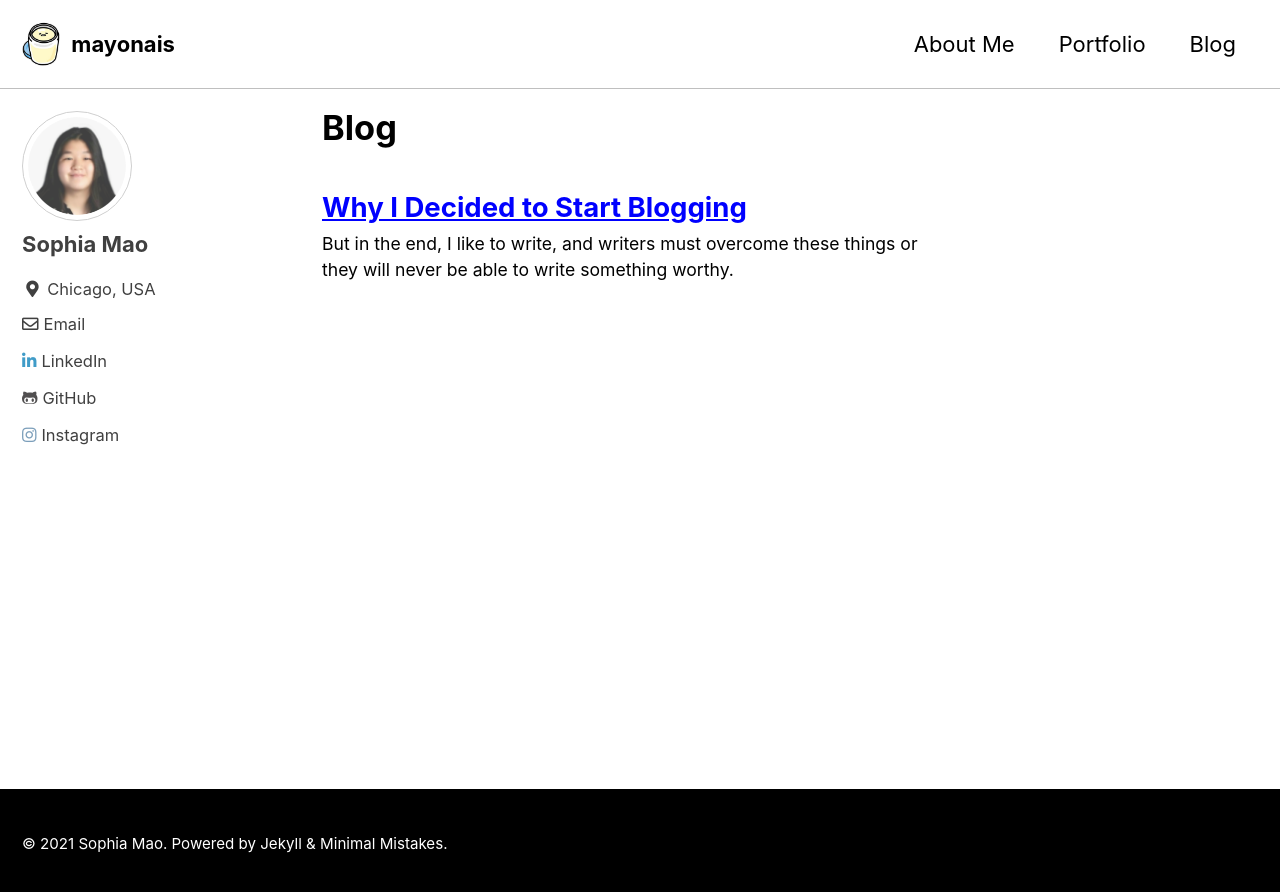
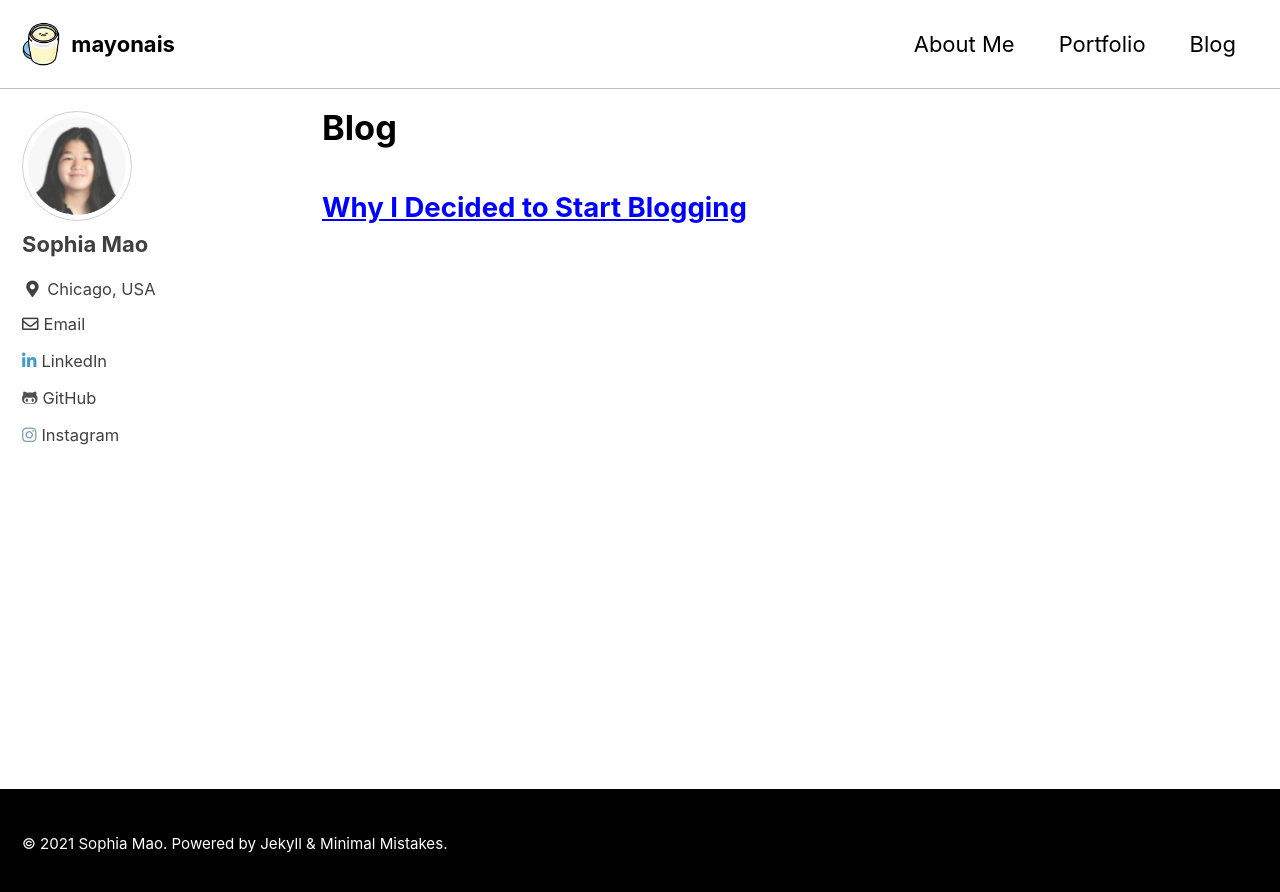
Before and after one commit to mayonais/mayonais.github.io, a Jekyll site: the page built from _pages/blog.html, in a window 1280 px wide. Shown: the top 892 px of the page. Built offline with Jekyll 4.4.1, drawn with Linux system fonts in a browser that asks for light colours; cached includes are drawn as plain includes.

Commit message:
touch ups

```diff
--- a/_posts/2021-06-10-why-i-decided-to-start-blogging.md
+++ b/_posts/2021-06-10-why-i-decided-to-start-blogging.md
@@ -4,7 +4,7 @@ title:  "Why I Decided to Start Blogging"
 date:   10-06-2021
 author_profile: true
 category:
-excerpt: "But in the end, I like to write, and writers must overcome these things or they will never be able to write something worthy."
+excerpt: " "
 
 ---
 
--- a/_sass/minimal-mistakes/_archive.scss
+++ b/_sass/minimal-mistakes/_archive.scss
@@ -20,6 +20,7 @@
 
 .archive__item {
   position: relative;
+  font-size: 0.8em
 
   a {
     position: relative;
```
Also changed, not shown: _portfolio/photography.md (+0 -1 lines).
